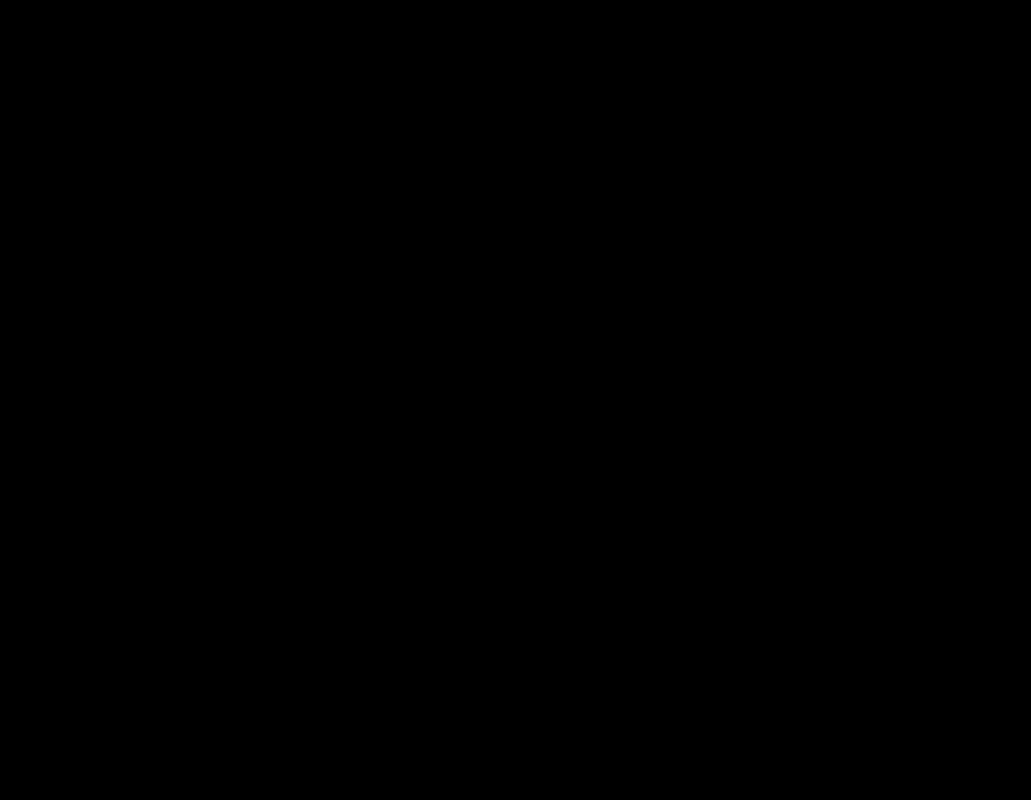
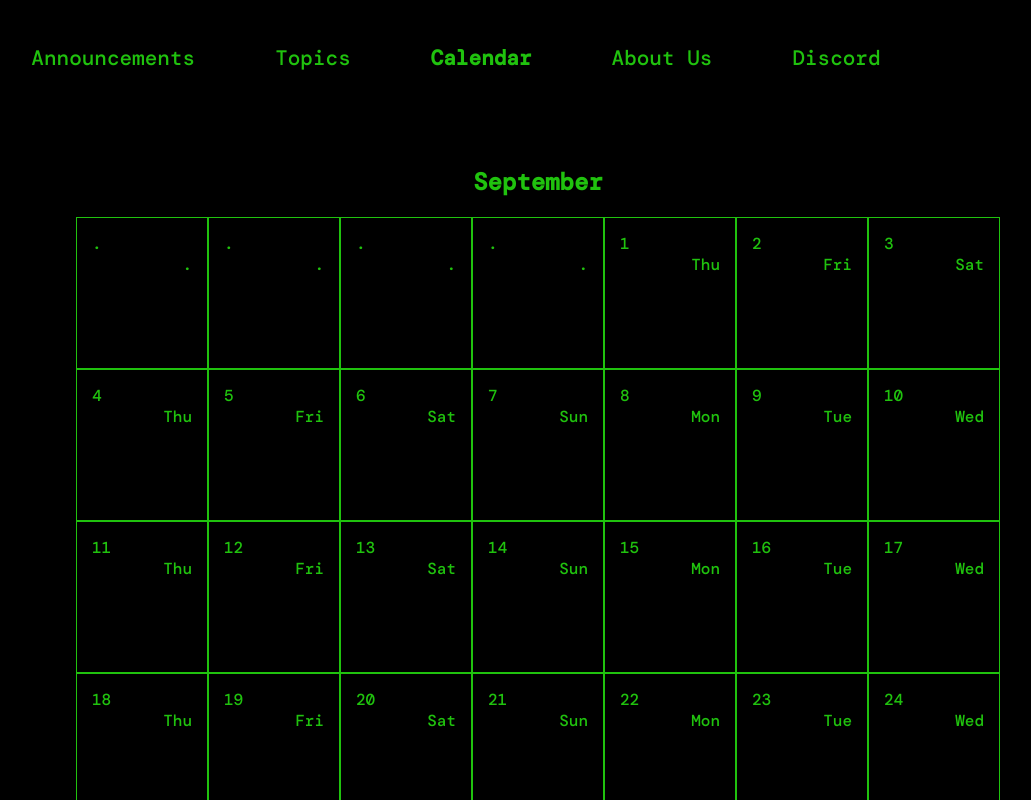
Before and after one commit to cezar-r/hack-the-flag-site, a React (Create React App) app: page /calendar in a window 1280 px wide. Before the commit this address had no page. Shown: the top 800 px of the page, without its empty margins (102-1133 px from the left). Built offline with nearby package versions, Linux system fonts and the light colour scheme.

Commit message:
added basic calendar w some bugs

```diff
--- a/src/AboutUs.js
+++ b/src/AboutUs.js
@@ -5,10 +5,10 @@
 import Navbar from './Navbar';
 
 
-export default function Topics() {
+export default function AboutUs() {
 
     const aboutUsElements = aboutUs.map((a) =>
-        <div className='aboutUs'>
+        <div className='aboutUs' key ='{a}'>
             <h1>
                 {a.title}
             </h1>
--- a/src/App.css
+++ b/src/App.css
@@ -73,3 +73,40 @@
   padding-left: 20%;
   padding-right: 20%;
 }
+
+.calendar {
+  text-align: center;
+}
+
+.calendarRow {
+  border: 1px solid #20C20E;
+  display: inline-block;
+  padding: 15px;
+}
+
+.calendarCell {
+  min-width: 100px;
+  min-height: 120px;
+  /* max-width: 200px; */
+  /* max-width: 200px; */
+  display: inline-block;
+}
+
+
+.emptyCalendarCell {
+  min-width: 100px;
+  min-height: 120px;
+  /* max-width: 200px; */
+  /* max-width: 200px; */
+  /* display: inline-block; */
+  color: black;
+}
+
+.defaultCalendarCell {
+  min-width: 100px;
+  min-height: 120px;
+  /* max-width: 200px; */
+  /* max-width: 200px; */
+  /* display: inline-block; */
+  color: black;
+}
--- a/src/App.js
+++ b/src/App.js
@@ -6,6 +6,7 @@
 import Announcements from './Announcements';
 import Topics from './Topics';
 import AboutUs from './AboutUs';
+import Calendar from './Calendar';
 
 
 /**
@@ -24,7 +25,7 @@
           <Route path="/" element={<Home />} />
           <Route path="/announcements" element={<Announcements />} />
           <Route path="/topics" element={<Topics />} />
-          {/* <Route path="/calendar" element={<Calendar />} /> */}
+          <Route path="/calendar" element={<Calendar />} />
           <Route path="/aboutus" element={<AboutUs />} />
         </Routes>
       </BrowserRouter>
--- a/src/Calendar.js
+++ b/src/Calendar.js
@@ -2,28 +2,121 @@
 import React from 'react';
 import Navbar from './Navbar';
 
+import CalendarCell from './CalendarCell';
+import { calendar } from './admin-panel';
+
+const month = ["January","February","March","April","May","June","July","August","September","October","November","December"];
+const dayAbbr = ["Sun", "Mon", "Tue", "Wed", "Thu", "Fri", "Sat"];
 
 class CalendarObj {
 
-    month = ["January","February","March","April","May","June","July","August","September","October","November","December"];
-
-
     constructor() {
         this.d = new Date();
+        // // to test different months
+        // const testDate = new Date()
+        // this.d = new Date(testDate.getFullYear(), 4, 1);
     }
 
     getMonth() {
-        const d = new Date();
         return month[this.d.getMonth()];
     }
 
-    getCalendarElements() {
-        const calendarElements = [[]];
+    getCalendarData() {
+        const calendarElements = [];
         const firstDay = new Date(this.d.getFullYear(), this.d.getMonth(), 1).getDay();
+        const numDays = new Date(this.d.getFullYear(), this.d.getMonth() + 1, 0).getDate();
 
-        for (i = 0; i++; i<firstDay) {
-            calendarElements[0][i] = null;
+        // getting the first week of the calendar
+        const firstWeek = [];
+        for (let i = 0; i<firstDay; i++) {
+            firstWeek[i] = <CalendarCell date="." day="." eventName="." time="." location="."/>;
         }
+
+        for (let i=firstDay;i<7;i++) {
+            let date = (i-firstDay+1).toString();
+            let dayOfTheWeek = dayAbbr[new Date(this.d.getFullYear(), this.d.getMonth(), i-firstDay+1).getDay()];
+            let event;
+            try{
+                event = calendar[this.getMonth()][date];
+            } catch(err) {
+                event = null;
+            }
+            if (event) {
+                event["date"] = date;
+                event["day"] = dayOfTheWeek
+                firstWeek[i] = <CalendarCell
+                                date={event.date}
+                                day={event.day}
+                                eventName={event.Name}
+                                time={event.time}
+                                location={event.location}
+                                />;
+            } else {
+                firstWeek[i] =  <CalendarCell
+                                date={date}
+                                day={dayOfTheWeek}
+                                eventName={"."}
+                                time={"."}
+                                location={"."}
+                                />;
+            }
+        }
+
+        calendarElements[0] = firstWeek;
+
+        // getting the rest of the calendar
+        const continuationDate = 7-firstDay+1;
+        let weeklyElements = [];
+        for (let i=continuationDate;i<=numDays;i++) {
+
+                let date = i.toString();
+                let dayOfTheWeek = dayAbbr[new Date(this.d.getFullYear(), this.d.getMonth(), i-firstDay+1).getDay()];
+                let event;
+                try {
+                    event = calendar[this.getMonth()][date];
+                } catch(err) {
+                    event = null;
+                }
+                if (event) {
+                    event["date"] = date;
+                    event["day"] = dayOfTheWeek;
+                    weeklyElements.push(<CalendarCell
+                                        date={event.date}
+                                        day={event.day}
+                                        eventName={event.Name}
+                                        time={event.time}
+                                        location={event.location}
+                                        />);
+                } else {
+                    weeklyElements.push(<CalendarCell
+                                    date={date}
+                                    day={dayOfTheWeek}
+                                    eventName={"."}
+                                    time={"."}
+                                    location={"."}
+                                    />);
+                }
+
+                if ((i-continuationDate+1) % 7 === 0) {
+                    calendarElements.push(weeklyElements);
+                    weeklyElements = [];
+                }
+
+        }
+
+        // check if there are more dates to add for next month
+        // or check if last week got filled out all the way
+        const elements = weeklyElements.length;
+        if (weeklyElements.length !== 7) {
+            for (let i = 0; i < 7-elements;i++) {
+                weeklyElements.push(<CalendarCell date="." day="." eventName="." time="." location="."/>);
+            }
+        }
+        calendarElements.push(weeklyElements);
+
+        console.log(calendarElements);
+
+        return calendarElements;
     }
 
 }
@@ -32,11 +125,28 @@
 export default function Calendar() {
 
     const calendar = new CalendarObj();
+    const calendarData = calendar.getCalendarData();
+
+    const calendarElements = calendarData.map((week) =>
+        <div className="calendar">
+            {week.map((day =>
+                <div className="calendarRow">
+                    {day}
+                </div>
+
+                ))}
+
+        </div>
+    )
 
     return (
         <div>
             <Navbar/>
-            {aboutUsElements}
+            <h2 align="center">
+                {calendar.getMonth()}
+            </h2>
+            {calendarElements}
+
         </div>
     );
 }
--- /dev/null
+++ b/src/CalendarCell.js
@@ -0,0 +1,29 @@
+import './App.css';
+import React from 'react';
+
+
+
+export default function CalendarCell(props) {
+
+    // date day eventname location time
+
+    let cssClass = "calendarCell";
+    if (props.date === ".") {
+        cssClass = "emptyCalendarCell";
+    } else if (props.eventName === ".") {
+        cssClass = "defaultCalendarCell";
+    }
+    console.log(props.date)
+    return (
+        <div className={cssClass}>
+            <div align= "left">
+                {props.date}
+            </div>
+            <div align="right">
+                {props.day}
+            </div>
+            <div>
+            </div>
+        </div>
+    );
+}
--- a/src/Topics.js
+++ b/src/Topics.js
@@ -7,7 +7,7 @@
 export default function Topics() {
 
     const topicsElements = topics.map((a) =>
-        <div className='lessonTabs'>
+        <div className='lessonTabs' >
             <h2>
                 {a.lessonName}
             </h2>
--- a/src/admin-panel.js
+++ b/src/admin-panel.js
@@ -32,10 +32,22 @@
 ]
 
 const calendar = {
-    "09/08/2022": {
-        "eventName": "HTF Meeting",
-        "location": "Gould Simpson 918",
-        "time": "4-5pm"
+
+    "September": {
+        "8": {
+            "eventName": "HTF Meeting",
+            "location": "Gould Simpson 918",
+            "time": "4-5pm"
+        }
+    },
+    "October": {
+
+    },
+    "November": {
+
+    },
+    "December": {
+
     }
 };
 
```
